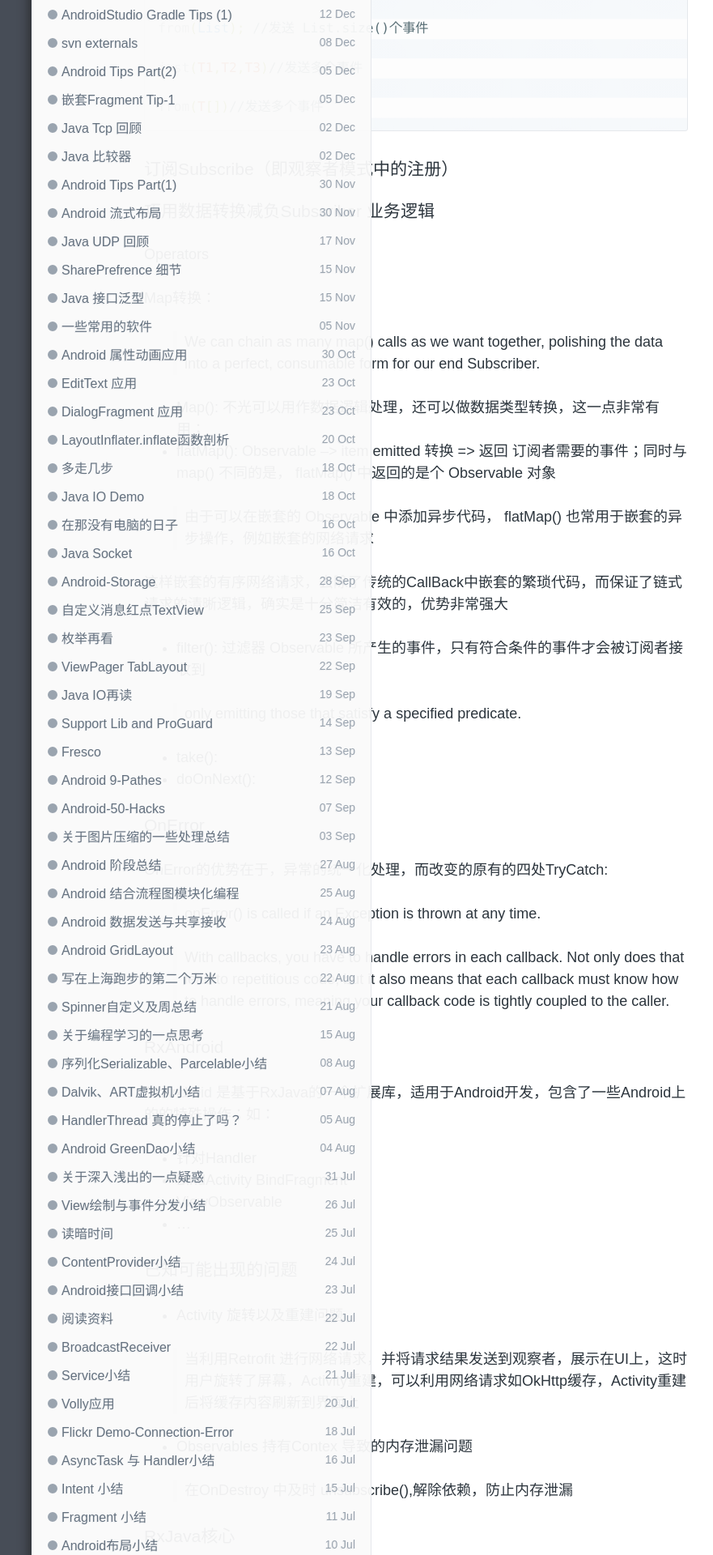
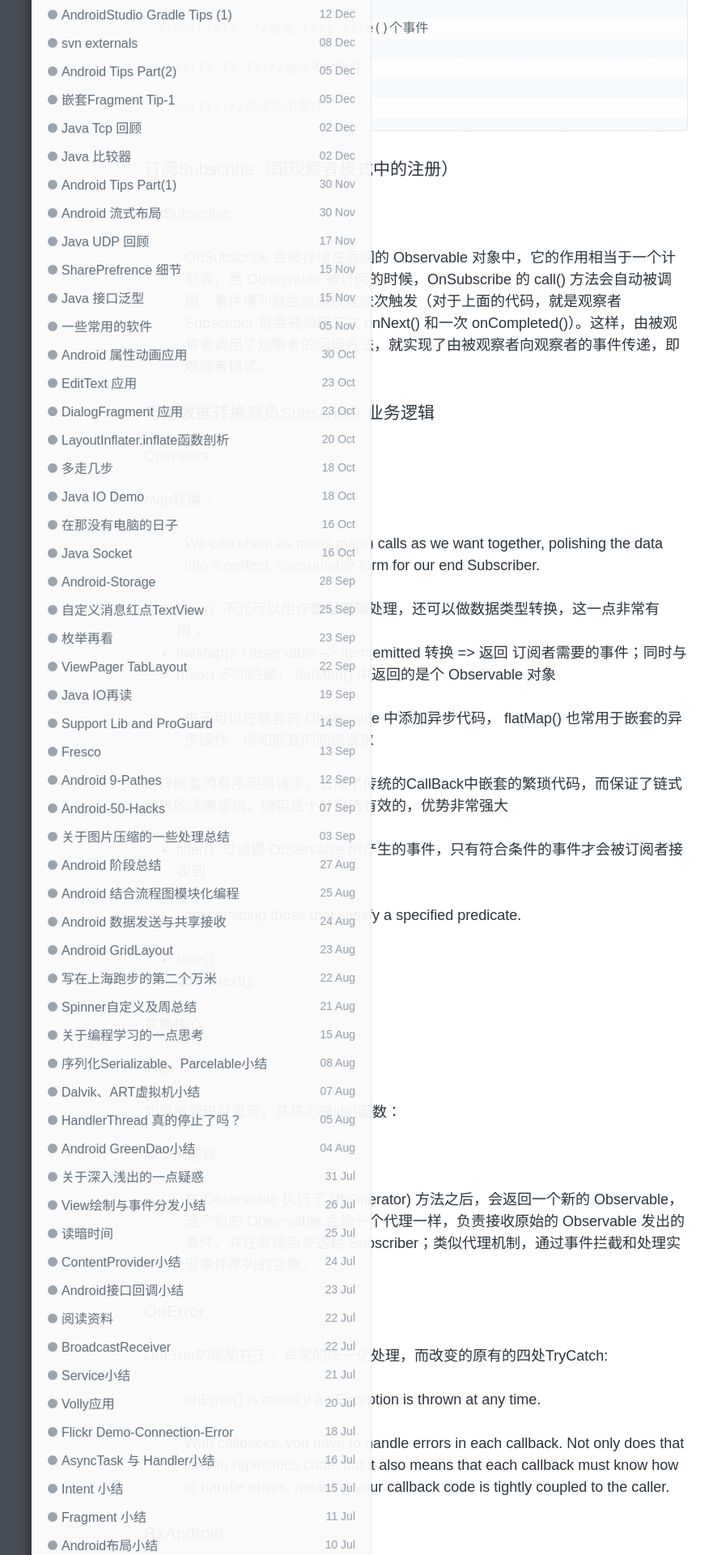
Before and after one commit to enlipan/enlipan.github.io, a Jekyll site: the page built from _posts/2016-08-30-rxjava-intro.md, in a window 1280 px wide. Shown: the part 2978-4898 px from the top of the page at 81% size, without its empty margins (126-1007 px from the left). Built offline with Jekyll 4.4.1, drawn with Linux system fonts in a browser that asks for light colours; nearby versions of some CDN libraries; comment, search, counter and statistics services are not loaded; some of the changed text lies outside the part shown.

Commit message:
modify rxjava

```diff
--- a/_posts/2016-08-30-rxjava-intro.md
+++ b/_posts/2016-08-30-rxjava-intro.md
@@ -108,6 +108,11 @@
 
 ###  订阅Subscribe（即观察者模式中的注册）
 
+OnSubscribe:
+
+>  OnSubscribe 会被存储在返回的 Observable 对象中，它的作用相当于一个计划表，当 Observable 被订阅的时候，OnSubscribe 的 call() 方法会自动被调用，事件序列就会依照设定依次触发（对于上面的代码，就是观察者Subscriber 将会被调用三次 onNext() 和一次 onCompleted()）。这样，由被观察者调用了观察者的回调方法，就实现了由被观察者向观察者的事件传递，即观察者模式。
+
+
 ### 巧用数据转换减负Subscriber 业务逻辑
 
 #### Operators
@@ -131,6 +136,18 @@
 * take():
 
 * doOnNext():
+
+
+#### 变换核心
+
+lift():
+
+如果看源码就发现，其核心是lift()函数：
+
+简单的解释：
+
+> 在 Observable 执行了 lift(Operator) 方法之后，会返回一个新的 Observable，这个新的 Observable 会像一个代理一样，负责接收原始的 Observable 发出的事件，并在处理后发送给 Subscriber；类似代理机制，通过事件拦截和处理实现事件序列的变换。
+
 
 ###  OnError
 
```
